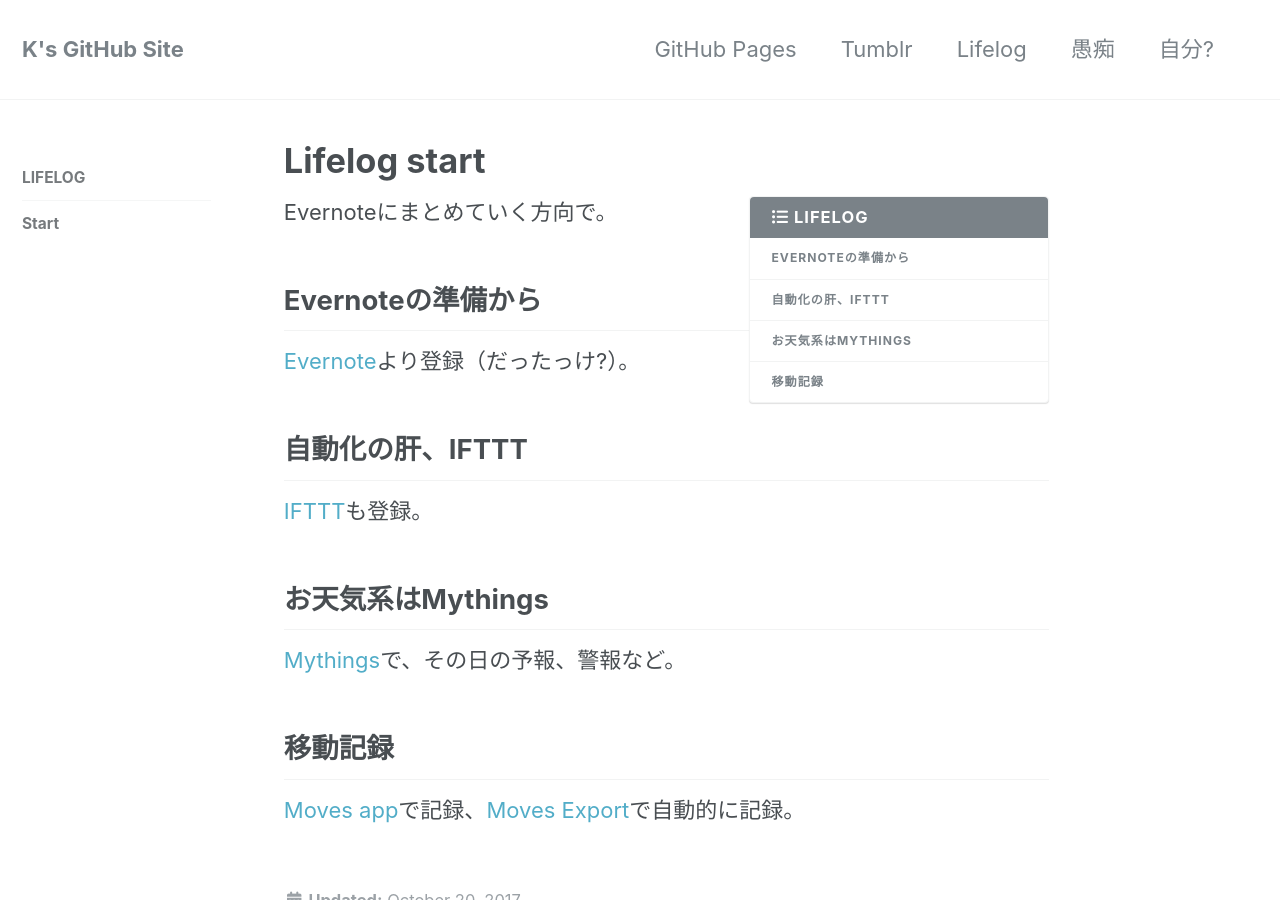
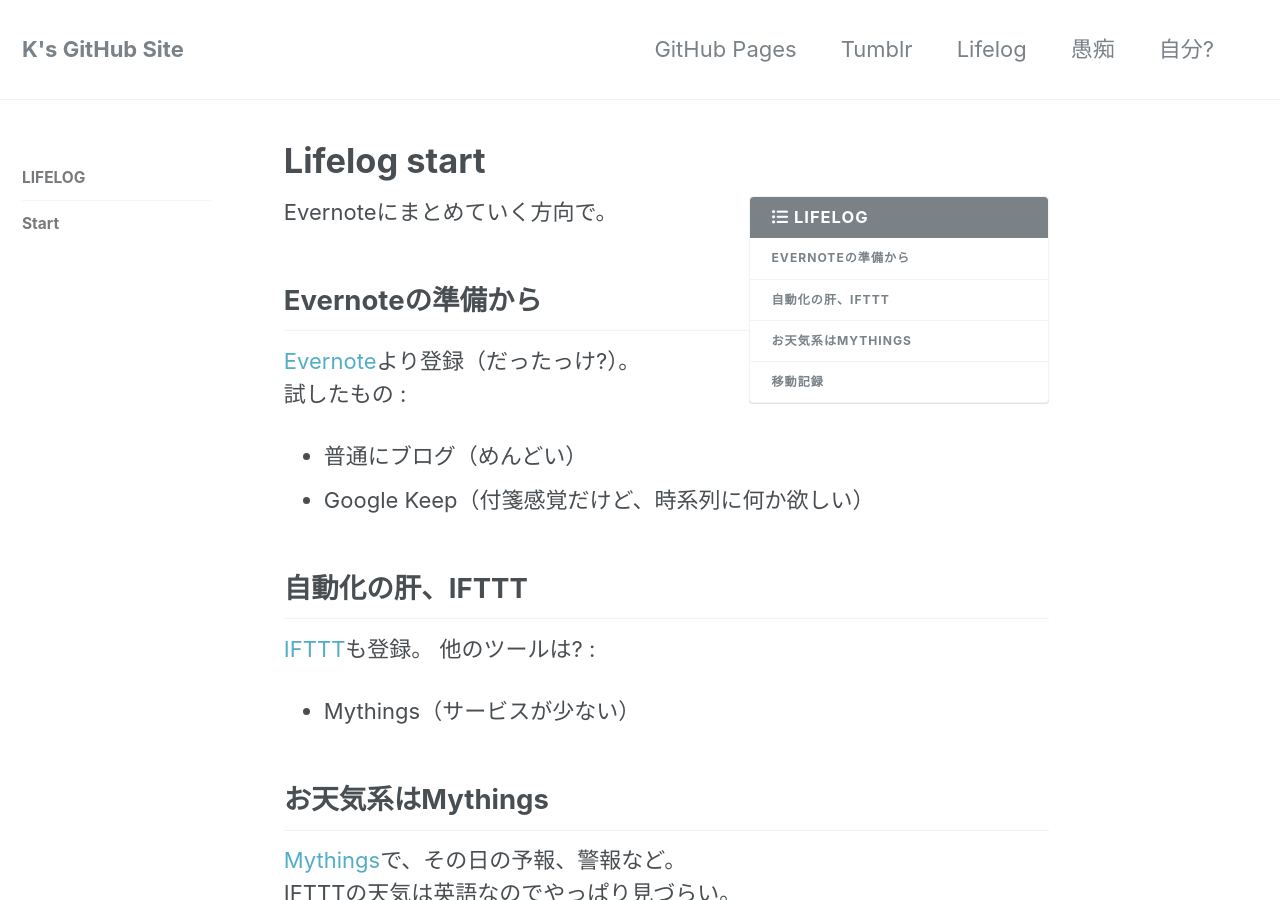
Before and after one commit to laureltreetop/laureltreetop.github.io, a Jekyll site: the page built from _lifelog/01-lifelog-start.md, in a window 1280 px wide and 900 px high. Built offline with Jekyll 4.4.1, drawn with Linux system fonts in a browser that asks for light colours; nearby versions of some CDN libraries; comment, search, counter and statistics services are not loaded; some of the changed text lies outside the part shown.

Commit message:
Update 01-lifelog-start.md

```diff
--- a/_lifelog/01-lifelog-start.md
+++ b/_lifelog/01-lifelog-start.md
@@ -8,12 +8,25 @@
 
 ## Evernoteの準備から
 [Evernote](https://evernote.com/intl/jp/)より登録（だったっけ?）。
+試したもの :
++ 普通にブログ（めんどい）
++ Google Keep（付箋感覚だけど、時系列に何か欲しい）
 
 ## 自動化の肝、IFTTT
 [IFTTT](https://ifttt.com)も登録。
+他のツールは? :
++ Mythings（サービスが少ない）
 
 ## お天気系はMythings
 [Mythings](https://mythings.yahoo.co.jp/)で、その日の予報、警報など。
+IFTTTの天気は英語なのでやっぱり見づらい。
 
 ## 移動記録
 [Moves app](http://www.moves-app.com/)で記録、[Moves Export](http://www.moves-export.com/)で自動的に記録。
+ただし、Evernoteには固定タイトルで出力されるのと、場所名が判らないので手動部分あり。
+試したもの :
++ IFTTTのButton Gadget（やっぱりめんどい）
++ [Foursquare](https://ja.foursquare.com/)（チェックインめんどい）
++ Lifelog（Sonyなやつ。前はIFTTTで出力できたらしいが、現在はできない）
++ Google Map（記録が正確だが、出力ができない?）
++ Moves app & Moves Export & Google Calender（惜しい。カレンダーよりもEvernoteのほうが良いかも?）
```
